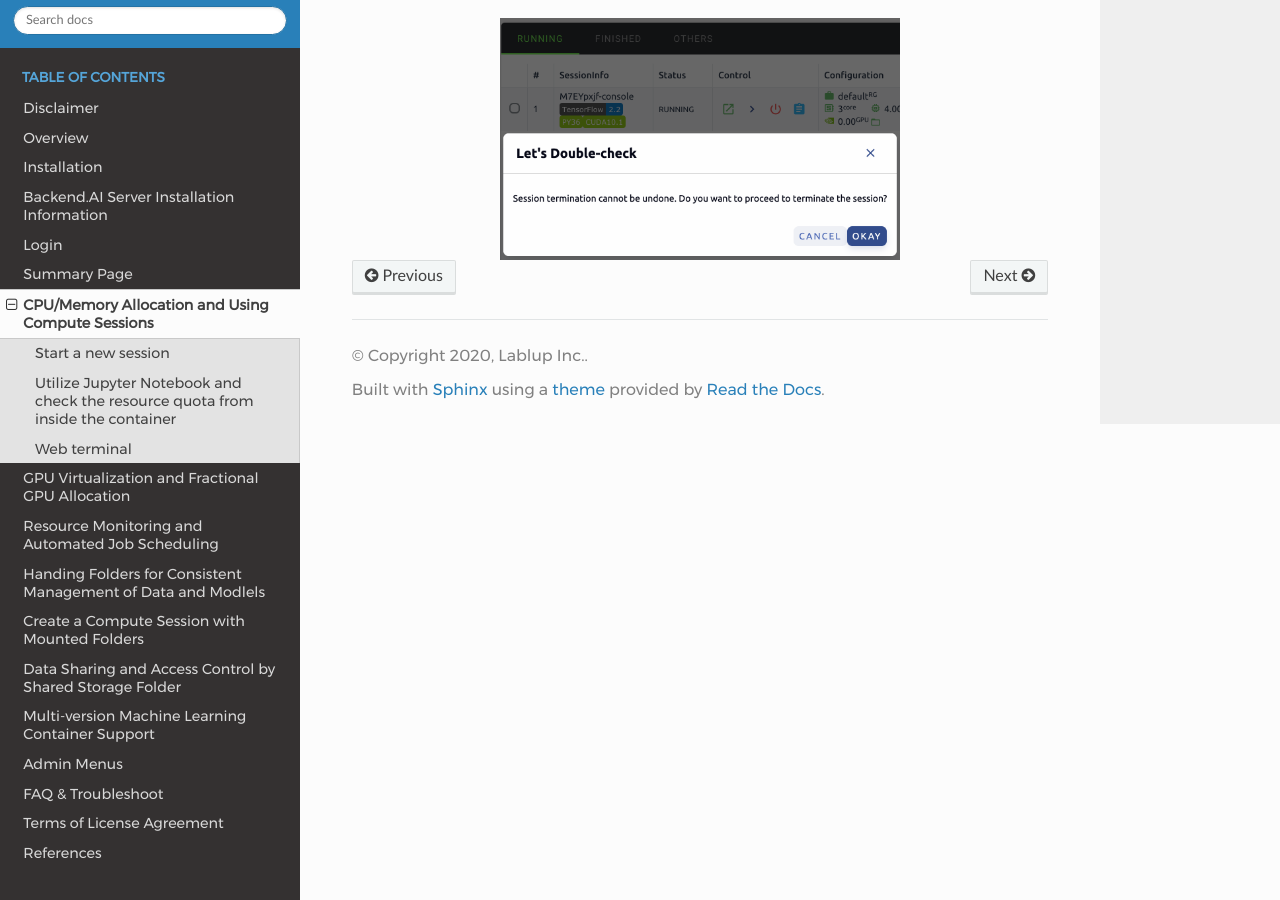
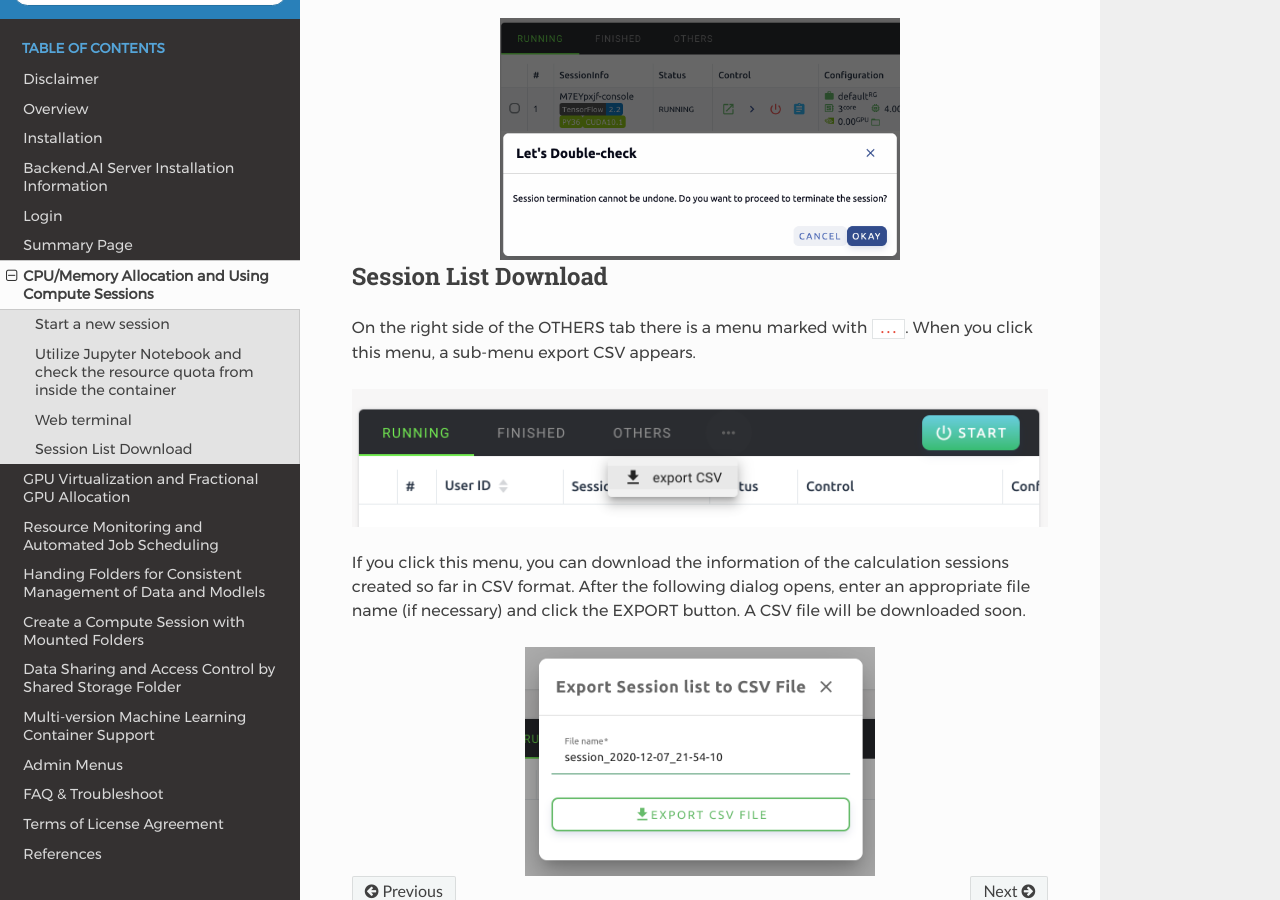
Before and after one commit to lablup/backend.ai-docs-webui, a Sphinx documentation site: the page built from docs/allocate_cpu_mem/allocate_cpu_mem.rst, in a window 1280 px wide and 900 px high, scrolled down 6612 px. Built offline with Sphinx 7.4.7 and the Read the Docs theme 2.0.0, drawn with Linux system fonts in a browser that asks for light colours.

Commit message:
docs: add description on export session list as CSV

```diff
--- a/docs/allocate_cpu_mem/allocate_cpu_mem.rst
+++ b/docs/allocate_cpu_mem/allocate_cpu_mem.rst
@@ -188,3 +188,21 @@ To delete a specific session, simply click on the red power icon.
 .. image:: session_destroy_dialog.png
    :width: 400
    :align: center
+
+
+Session List Download
+---------------------
+
+On the right side of the OTHERS tab there is a menu marked with ``...``. When
+you click this menu, a sub-menu export CSV appears.
+
+.. image:: export_csv_menu.png
+
+If you click this menu, you can download the information of the calculation
+sessions created so far in CSV format. After the following dialog opens, enter
+an appropriate file name (if necessary) and click the EXPORT button. A CSV file
+will be downloaded soon.
+
+.. image:: export_session_dialog.png
+   :width: 350
+   :align: center
```
Also changed, not shown: docs/allocate_cpu_mem/export_csv_menu.png (added), docs/allocate_cpu_mem/export_session_dialog.png (added), 1 other file.
